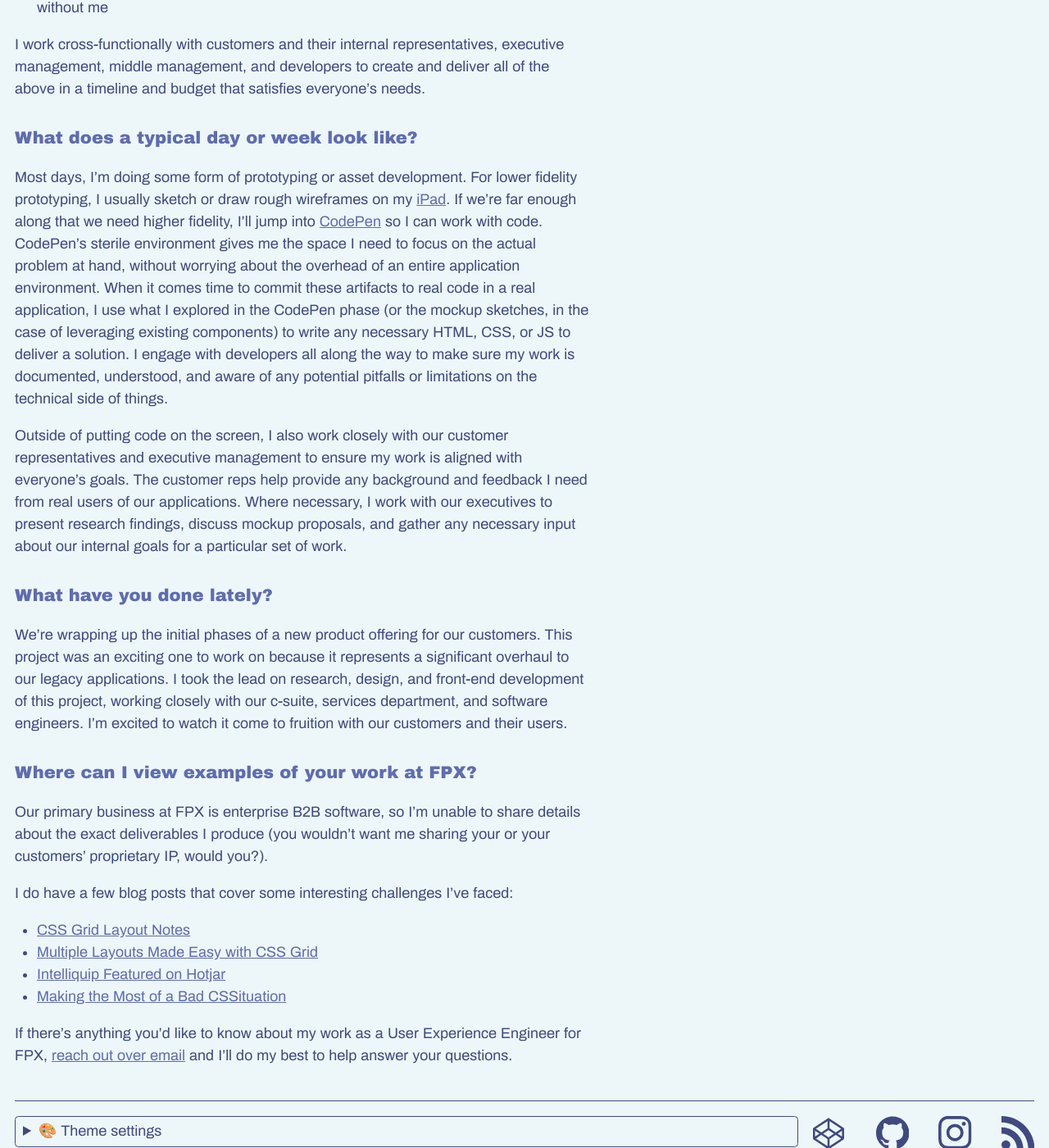
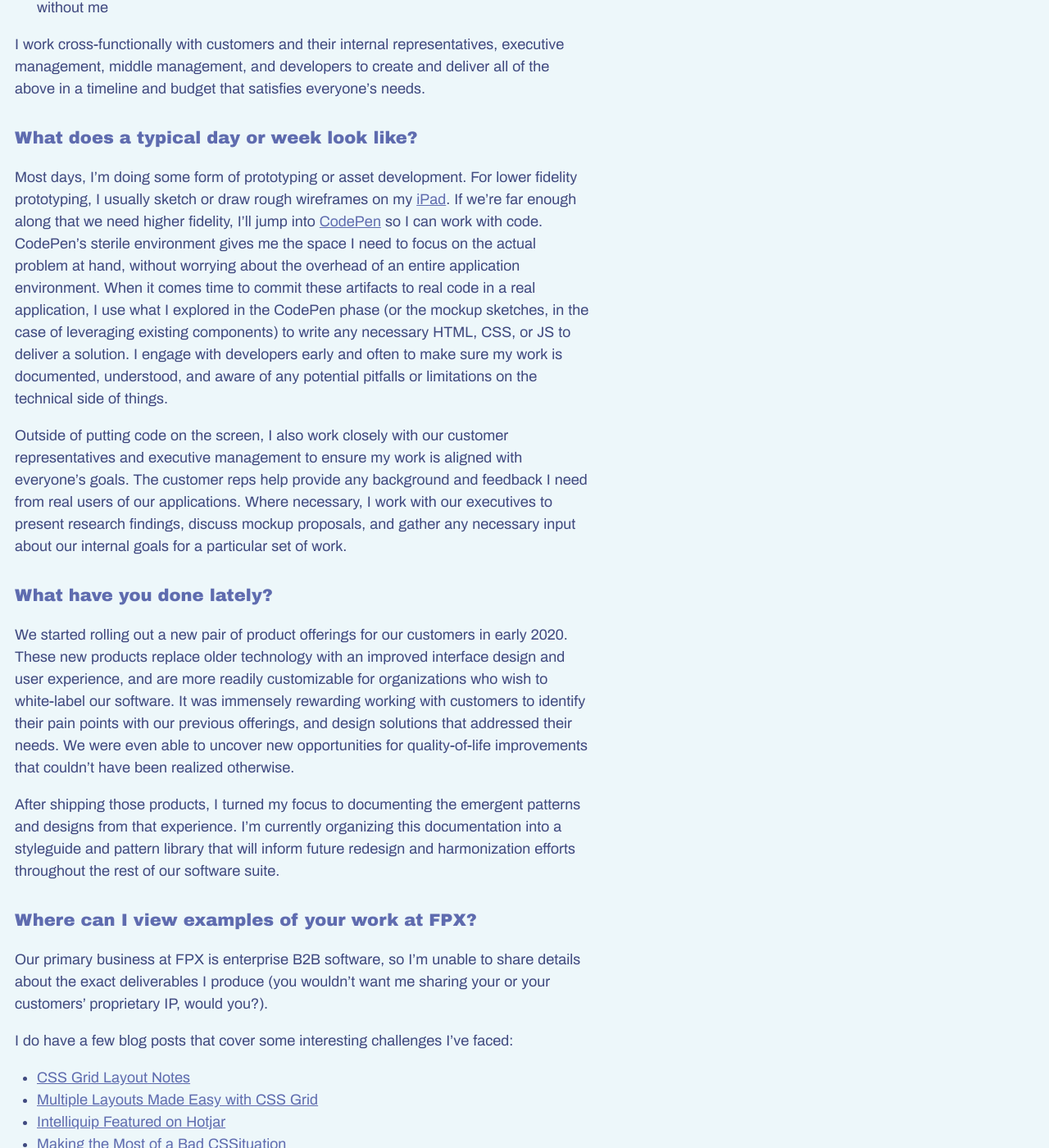
Before and after one commit to orangedaisy/bshowco, a Jekyll site: the page built from what-i-do.md, in a window 1280 px wide and 1400 px high, scrolled down 675 px. Shown: the whole window at 82% size. Built offline with Jekyll 4.4.1, drawn with Linux system fonts in a browser that asks for light colours.

Commit message:
Update What I Do page with fresh content

```diff
--- a/what-i-do.md
+++ b/what-i-do.md
@@ -41,7 +41,7 @@ hand, without worrying about the overhead of an entire application environment.
 When it comes time to commit these artifacts to real code in a real application,
 I use what I explored in the CodePen phase (or the mockup sketches, in the case
 of leveraging existing components) to write any necessary HTML, CSS, or JS to
-deliver a solution. I engage with developers all along the way to make sure my
+deliver a solution. I engage with developers early and often to make sure my
 work is documented, understood, and aware of any potential pitfalls or
 limitations on the technical side of things.
 
@@ -54,12 +54,19 @@ any necessary input about our internal goals for a particular set of work.
 
 ### What have you done lately?
 
-We're wrapping up the initial phases of a new product offering for our
-customers. This project was an exciting one to work on because it represents a
-significant overhaul to our legacy applications. I took the lead on research,
-design, and front-end development of this project, working closely with our
-c-suite, services department, and software engineers. I'm excited to watch it
-come to fruition with our customers and their users.
+We started rolling out a new pair of product offerings for our customers in
+early 2020. These new products replace older technology with an improved
+interface design and user experience, and are more readily customizable for
+organizations who wish to white-label our software. It was immensely rewarding
+working with customers to identify their pain points with our previous
+offerings, and design solutions that addressed their needs. We were even able to
+uncover new opportunities for quality-of-life improvements that couldn't have
+been realized otherwise.
+
+After shipping those products, I turned my focus to documenting the emergent
+patterns and designs from that experience. I'm currently organizing this
+documentation into a styleguide and pattern library that will inform future
+redesign and harmonization efforts throughout the rest of our software suite.
 
 ### Where can I view examples of your work at FPX?
 
```
